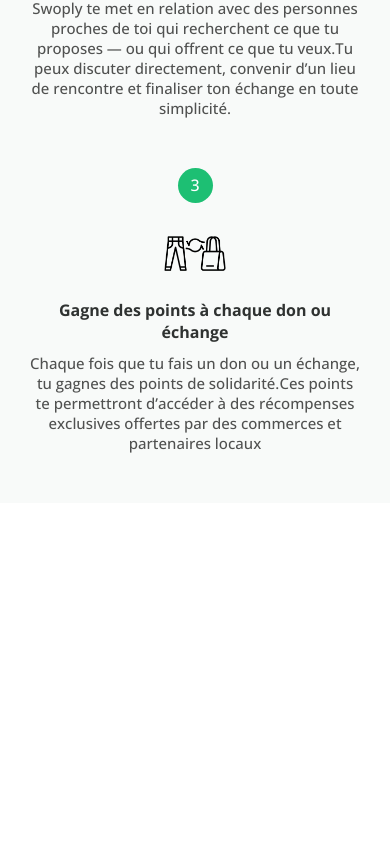
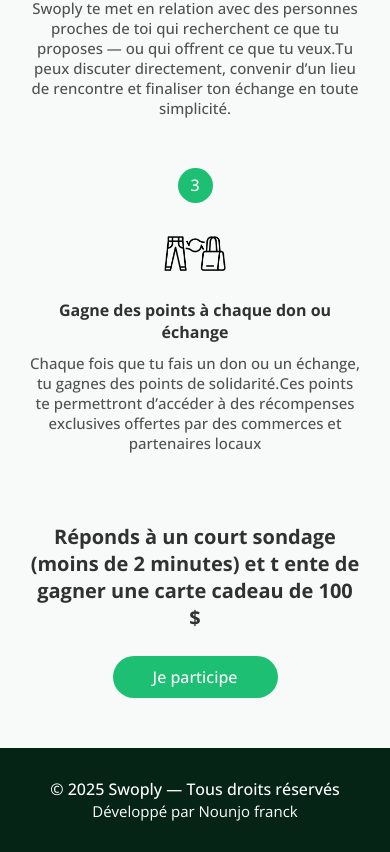
Before and after one commit to Pagnol237/swoply, a Next.js app: page / in a window 390 px wide. Shown: the part 2512-3364 px from the top of the page. Before the commit the page ends 3015 px from the top, so only its background shows below. Built offline with nearby package versions, Linux system fonts and the light colour scheme.

Commit message:
finish
finish responsive design

```diff
--- a/app/app.module.scss
+++ b/app/app.module.scss
@@ -198,6 +198,40 @@
     margin-top: 10px;
 }
 
+.sondageText{
+    width: 45%;
+    color: $fontBlack_color;
+    font-weight: 700;
+    font-size: 20px;
+    margin-top: 20px;
+    margin-bottom: 10px;
+    text-align: center;
+}
+.Btn{
+    padding: 10px 25px 10px 25px;
+    background-color: $mainColor_green;
+    color: white;
+    margin-top: 15px;
+    margin-bottom: 50px;
+    font-weight: 400;
+    border-radius: 25px;
+    cursor: pointer;
+}
+
+//footer
+
+.footerMain{
+    width: 100%;
+    padding: 30px;
+    text-align: center;
+    background-color: $footer_color;
+    color: white;
+}
+
+
+
+
+//responsive design
 
 @media screen and (max-width:576px) {
 .block1_main{
@@ -224,7 +258,7 @@
     }
     .rigth_part{
         display: flex;
-        width: 100%;          /* ou column selon ton besoin */
+        width: 100%;
         position: relative;
         display: flex;
         justify-content: center;
@@ -234,21 +268,21 @@
     }
 
     .image1{
-    position: absolute;           /* revient au flux normal */
-    width: 45%;                /* largeur originale de l’image */
-    height: auto;               /* conserve les proportions */              /* annule le décalage */
+    position: absolute;
+    width: 45%;
+    height: auto;
     bottom: 20;
-    left: 50;             /* annule le décalage */
-    z-index: 100;              /* remet le z-index par défaut */
+    left: 50;
+    z-index: 100;
     filter: drop-shadow(10px 8px 7px rgb(0, 0, 0,0.5));
     }
 
     .image2{
-    position: static;           /* revient au flux normal */
-    width: 50%;                /* largeur originale de l’image */
-    height: auto;               /* conserve les proportions */              /* annule le décalage */
-    bottom: auto;               /* annule le décalage */
-    z-index: 99;              /* remet le z-index par défaut */
+    position: static;
+    width: 50%;
+    height: auto;
+    bottom: auto;
+    z-index: 99;
     filter: drop-shadow(17px 10px 25px rgb(0, 0, 0,0.4));
     margin-left: 100px;
     }
@@ -321,5 +355,20 @@
     padding-right: 30px;
     padding-top: 50px;
     }
+    .title{
+        text-align: center;
+    }
+
+    //footer
+
+    .sondageText{
+    width: 100%;
+
+    }
+    .Btn{
+        padding: 10px 25px 10px 25px;
+        width: 50%;
+        text-align: center;
+    }
 
 }
--- a/app/components/Block3.tsx
+++ b/app/components/Block3.tsx
@@ -25,6 +25,12 @@
                 ))
             }
         </div>
+
+        <div className={Style.sondageText}>
+            Réponds à un court sondage (moins de 2 minutes)
+et t        ente de gagner une carte cadeau de 100 $
+        </div>
+        <div className={Style.Btn}>Je participe</div>
     </div>
   )
 }
--- /dev/null
+++ b/app/components/Footer.tsx
@@ -0,0 +1,13 @@
+import React from 'react'
+import Style from "../app.module.scss";
+function Footer() {
+  return (
+    <div className={Style.footerMain}>
+        <p>© 2025 Swoply — Tous droits réservés<br/>
+            <span style={{fontWeight:300,fontSize:15}}>Développé par Nounjo franck</span>
+        </p>
+    </div>
+  )
+}
+
+export default Footer
--- a/app/page.tsx
+++ b/app/page.tsx
@@ -3,6 +3,7 @@
 import Block1 from "./components/block1";
 import Block2 from "./components/Block2";
 import Block3 from "./components/Block3";
+import Footer from "./components/Footer";
 
 export default function Home() {
   return (
@@ -10,6 +11,7 @@
         <Block1/>
         <Block2/>
         <Block3/>
+        <Footer/>
     </div>
   );
 }
```
